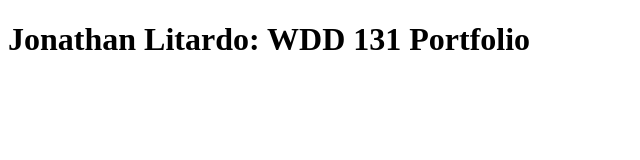
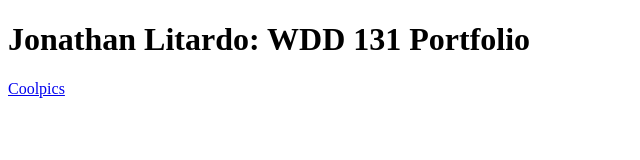
Before and after one commit to jonathanlitardo/wdd131, a plain HTML site: page index.html in a window 1280 px wide. Shown: the full height of the page, 0-640 px from the left. Drawn offline with Linux system fonts and the light colour scheme.

Commit message:
index updated

```diff
--- a/index.html
+++ b/index.html
@@ -14,6 +14,7 @@
     </header>
     <main>
         <!-- Content will be added here throughout the semester -->
+        <a href="coolpics/index.html">Coolpics</a>
     </main>
     <footer>
         <!-- Footer content will be added here -->
```
